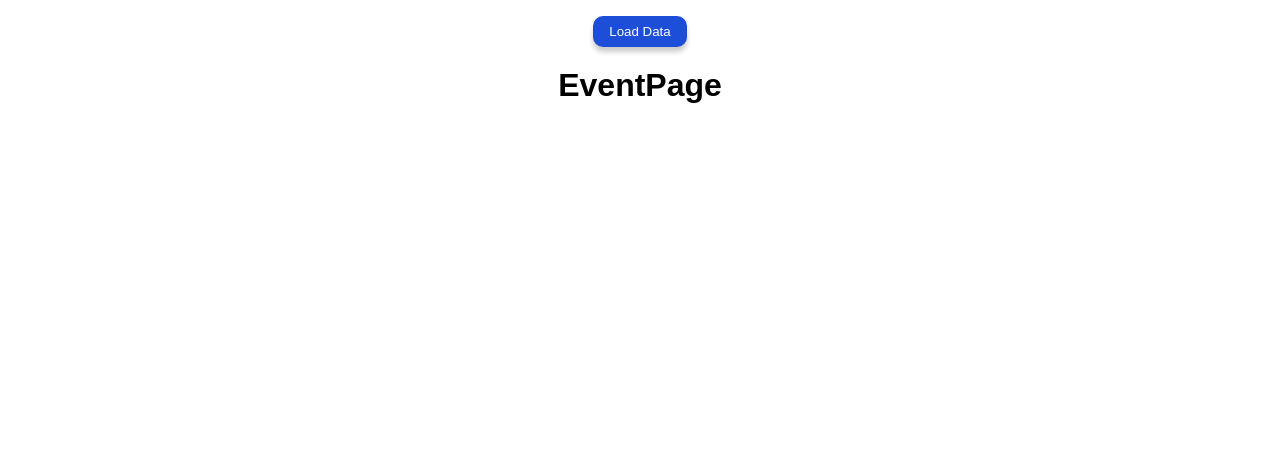
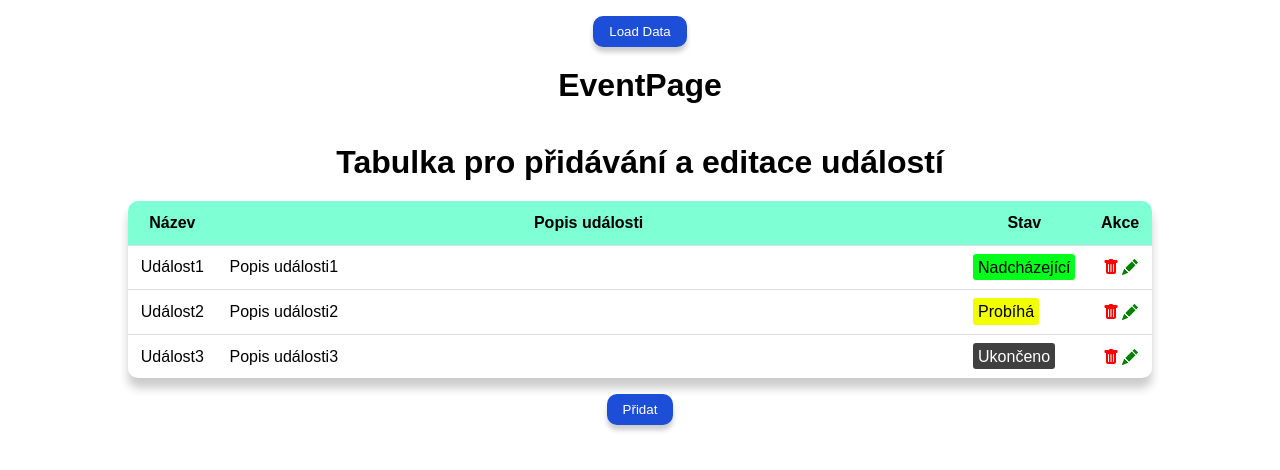
Before and after one commit to LilTilt78/reactjs_bootstrap_project, a React (Create React App) app in the folder informatika-projekt/: page / in a window 1280 px wide. Shown: the top 470 px of the page. Built offline with nearby package versions, Linux system fonts and the light colour scheme.

Commit message:
2. projektový den

```diff
--- a/informatika-projekt/src/App.js
+++ b/informatika-projekt/src/App.js
@@ -1,9 +1,9 @@
 //import logo from './logo.svg';
 import React from 'react';
-//import { useState } from 'react';
+import { useState } from 'react';
 import './App.css';
-// import { Table } from "./components/Table";
-// import { Modal } from './components/Modal';
+import { Table } from "./components/Table";
+import { Modal } from './components/Modal';
 //import Title from './components/Title';
 import { EventSelect } from './components/ButtonEventSelect'
 //import { useSelector } from 'react-redux';
@@ -17,33 +17,33 @@ function App() {
 
   // console.log("Vypis dat",events);
 
-  // const [modalOpen, setModalOpen] = useState(false);
+  const [modalOpen, setModalOpen] = useState(false);
 
-  // const [rows, setRows] = useState([
-  //   {udalost: "Událost1", popis: "Popis události1", stav: "nadcházející"},
-  //   {udalost: "Událost2", popis: "Popis události2", stav: "probíhá"},
-  //   {udalost: "Událost3", popis: "Popis události3", stav: "ukončeno"},
-  // ]);
+  const [rows, setRows] = useState([
+    {udalost: "Událost1", popis: "Popis události1", stav: "nadcházející"},
+    {udalost: "Událost2", popis: "Popis události2", stav: "probíhá"},
+    {udalost: "Událost3", popis: "Popis události3", stav: "ukončeno"},
+  ]);
 
-  // const handleDeleteRow = (targetIndex) => {
-  //   setRows(rows.filter((_, idx) => idx !== targetIndex))
-  // };
+  const handleDeleteRow = (targetIndex) => {
+    setRows(rows.filter((_, idx) => idx !== targetIndex))
+  };
 
-  // const [rowToEdit, setRowToEdit] = useState(null);
+  const [rowToEdit, setRowToEdit] = useState(null);
 
-  // const handleEditRow = (idx) => {
-  //   setRowToEdit(idx);
-  //   setModalOpen(true);
-  // }
+  const handleEditRow = (idx) => {
+    setRowToEdit(idx);
+    setModalOpen(true);
+  }
 
-  // const handleAddRow = (newRow) => {
-  //   rowToEdit === null ?
-  //   setRows([...rows, newRow]) :
-  //   setRows(rows.map((currRow, idx) => {
-  //     if(idx !== rowToEdit) return currRow;
-  //     return newRow;
-  //   }));
-  // };
+  const handleAddRow = (newRow) => {
+    rowToEdit === null ?
+    setRows([...rows, newRow]) :
+    setRows(rows.map((currRow, idx) => {
+      if(idx !== rowToEdit) return currRow;
+      return newRow;
+    }));
+  };
 
   return (
 
@@ -51,10 +51,10 @@ function App() {
       <EventSelect />
       <h1>EventPage</h1>
       <EventEditor />
-      {/* <h1>Tabulka pro přidávání a editace událostí</h1>
+      <h1>Tabulka pro přidávání a editace událostí</h1>
       <Table rows={rows} deleteRow={handleDeleteRow} editRow={handleEditRow}/>
-      <button className='btn' onClick={() => setModalOpen(true)}>Přidat</button>
-      {modalOpen && <Modal closeModal={() => {setModalOpen(false); setRowToEdit(null)}} onAdd={handleAddRow} defaultValue={rowToEdit!==null && rows[rowToEdit]}/>} */}
+      <button className='btn-table' onClick={() => setModalOpen(true)}>Přidat</button>
+      {modalOpen && <Modal closeModal={() => {setModalOpen(false); setRowToEdit(null)}} onAdd={handleAddRow} defaultValue={rowToEdit!==null && rows[rowToEdit]}/>}
     </div>
 
   );
--- a/informatika-projekt/src/components/Table.css
+++ b/informatika-projekt/src/components/Table.css
@@ -2,7 +2,7 @@
     width: 100%;
 }
 
-.table{
+.table-udalosti{
     display: block;
     overflow: hidden;
     table-layout: auto;
@@ -16,22 +16,22 @@
     overflow-x: auto;
 }
 
-.table thead{
+.table-udalosti thead{
     background-color: aquamarine;
     color: black;
 }
 
-.table th, .table td{
+.table-udalosti th, .table-udalosti td{
     padding: 0.8rem;
 }
 
-.table td{
+.table-udalosti td{
     border-top: 1px solid #ddd;
     overflow: hidden;
     text-overflow: ellipsis;
 }
 
-.table tbody tr:hover{
+.table-udalosti tbody tr:hover{
     background-color: #eee;
 }
 
@@ -75,3 +75,15 @@
 .btn-customize{
     color: green;
 }
+
+.btn-table{
+    border: none;
+    margin-top: 1rem;
+    background-color: #1d4ed8;
+    color: white;
+    padding: 0.5rem 1rem;
+    border-radius: 10px;
+    cursor: pointer;
+    box-shadow: 0px 5px 5px #ccc;
+    margin-bottom: 20px;
+}
--- a/informatika-projekt/src/components/Table.js
+++ b/informatika-projekt/src/components/Table.js
@@ -5,8 +5,8 @@ import {BsFillTrashFill, BsFillPencilFill} from 'react-icons/bs'
 export const Table = ({rows, deleteRow, editRow}) => {
     return (
         <div className="table-wrapper">
-            <EventSelect />
-            <table className="table">
+            {/* <EventSelect /> */}
+            <table className="table-udalosti">
                 <thead>
                     <tr>
                         <th>Název</th>
```
